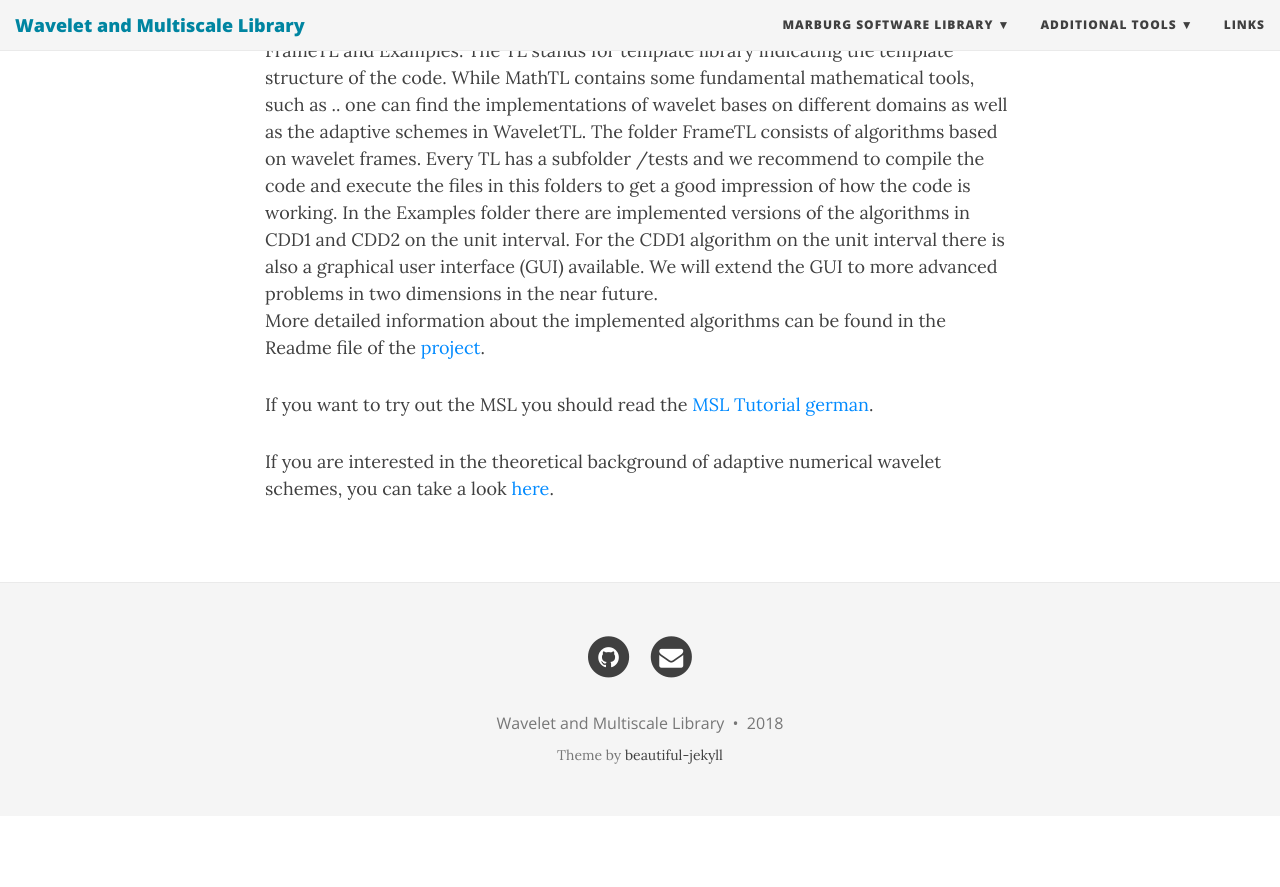
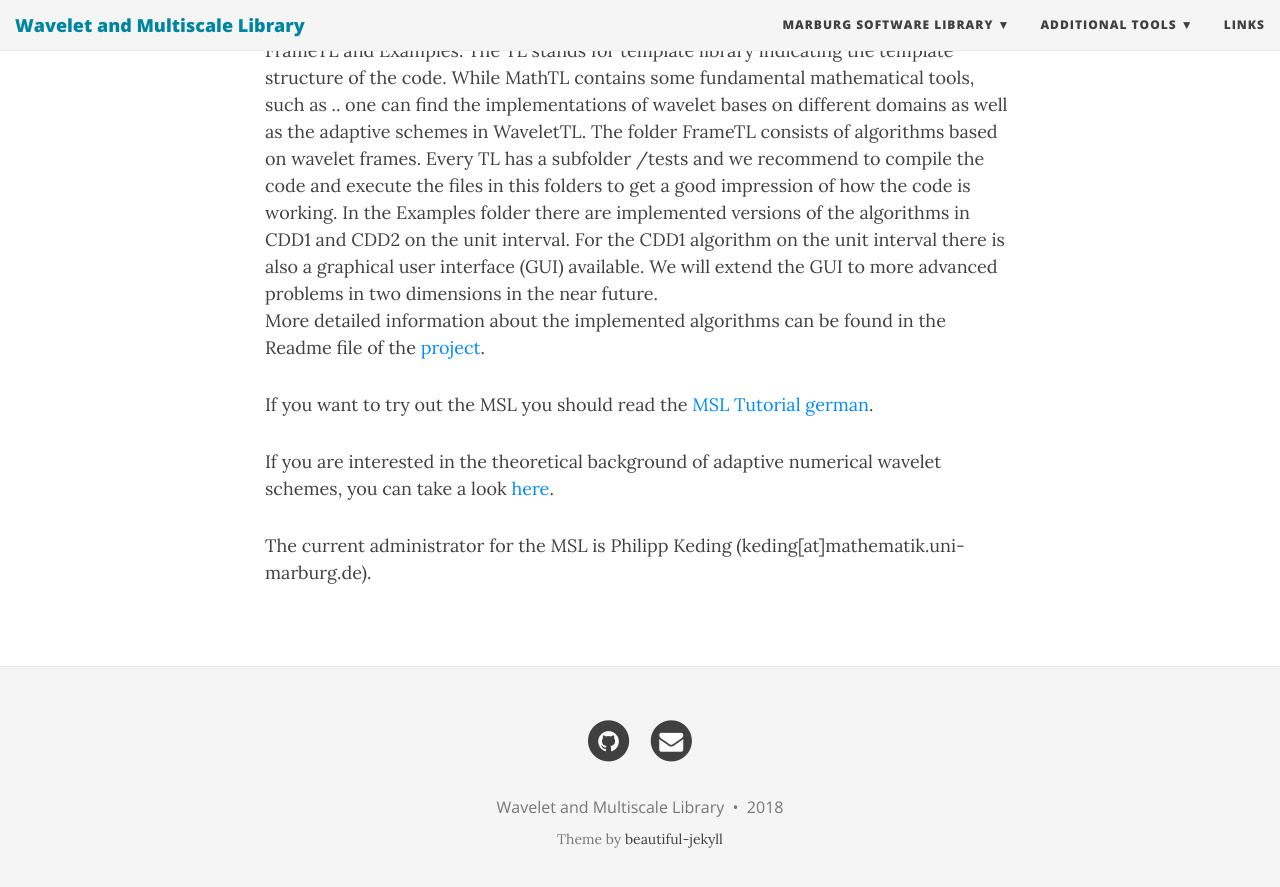
Before and after one commit to agnumerikunimarburg/agnumerikunimarburg.github.io, a Jekyll site: the page built from aboutmsl.md, in a window 1280 px wide and 900 px high, scrolled down 838 px. Shown: the top 887 px of the window. Built offline with Jekyll 4.4.1, drawn with Linux system fonts in a browser that asks for light colours; nearby versions of some CDN libraries; before the commit the page ends 1654 px from its top, so only the background shows below that.

Commit message:
Update aboutmsl.md

```diff
--- a/aboutmsl.md
+++ b/aboutmsl.md
@@ -17,3 +17,5 @@ More detailed information about the implemented algorithms can be found in the R
 If you want to try out the MSL you should read the <a href= "../img/howto_msl.pdf" target="blank_"> MSL Tutorial german</a>.
 
 If you are interested in the theoretical background of adaptive numerical wavelet schemes, you can take a look <a href= "../img/theoback.pdf" target="blank_"> here</a>.
+
+The current administrator for the MSL is Philipp Keding (keding[at]mathematik.uni-marburg.de).
```
